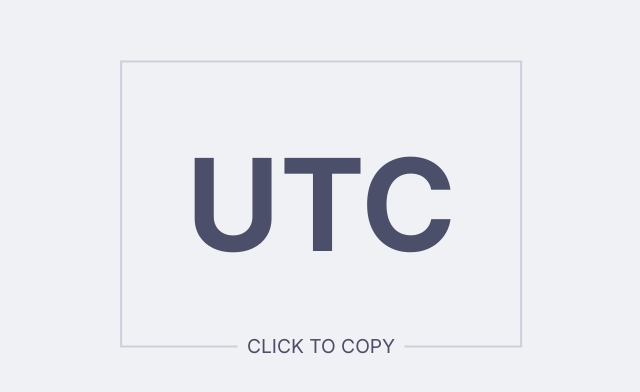
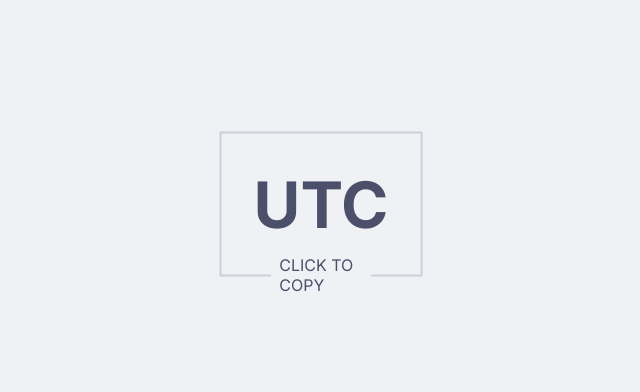
Before and after one commit to lewisakura/timezone, a plain HTML site: page index.html in a window 1280 px wide. Shown: the part 196-588 px from the top of the page, without its empty margins (319-959 px from the left). Drawn offline with Linux system fonts and the light colour scheme.

Commit message:
adjust font sizing

```diff
--- a/index.html
+++ b/index.html
@@ -40,7 +40,7 @@
         transform: translate(-50%, -50%);
 
         max-width: 75vw;
-        font-size: 10vw;
+        font-size: 5vw;
         font-weight: bold;
 
         padding: 0.5em;
@@ -63,7 +63,7 @@
 
         content: 'CLICK TO COPY';
 
-        font-size: 0.15em;
+        font-size: 0.25em;
         font-weight: normal;
 
         padding: 0 0.5em;
```
